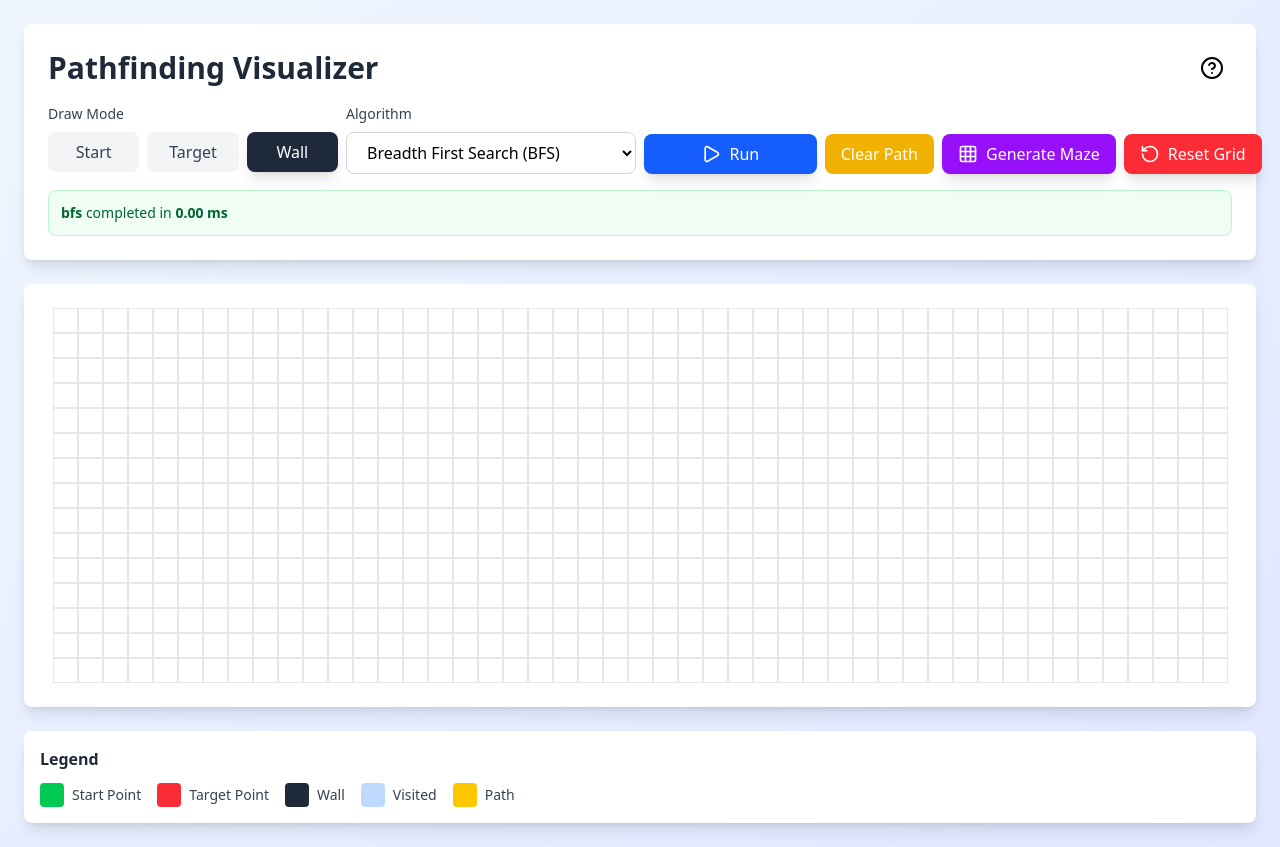
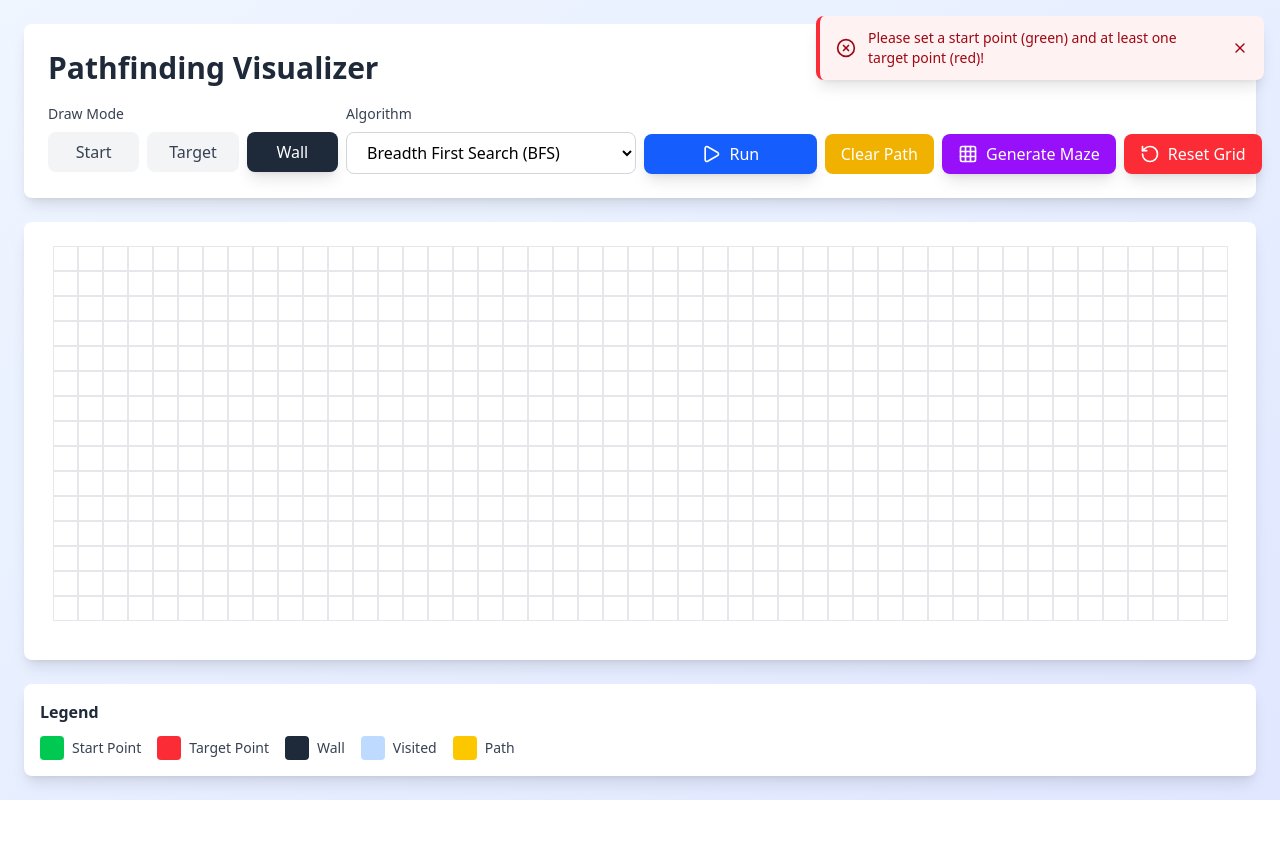
Before and after one commit to sky-aman/Path-Finding-App, a React (Vite) app: page / in a window 1280 px wide. Both pictures are taken after a click on the button "Run". After the commit the page ends 800 px from the top, so only its background shows below. Built offline with nearby package versions, Linux system fonts and the light colour scheme.

Commit message:
feat: added error and success notifications

```diff
--- a/src/App.jsx
+++ b/src/App.jsx
@@ -1,6 +1,7 @@
 import Header from './component/Header';
 import { Grid } from './component/Grid';
 import Legend from './component/Legend';
+import ToastNofication from './component/ToastNofication';
 
 /**
  * The main component of the application.
@@ -9,6 +10,7 @@ function App ()
 {
   return (
     <div className="flex flex-col min-h-screen bg-gradient-to-br from-blue-50 to-indigo-100 p-6">
+      <ToastNofication />
       <Header />
       <Grid />
       <Legend />
--- a/src/component/ActionButtons.jsx
+++ b/src/component/ActionButtons.jsx
@@ -10,8 +10,10 @@ import useAStar from "../hooks/useAstar";
 import useBiDirectional from "../hooks/useBiDirectional";
 import useBiDirectionalAStar from "../hooks/useBiDirectionalAStar";
 import useGenerateMaze from "../hooks/useGenerateMaze";
+import useNotification from "../hooks/useNotification";
 
 const ActionButtons = () => {
+	const { showNotification } = useNotification();
 	const resetGrid = useGrid((state) => state.resetGrid);
 	const isRunning = useIsRunning((state) => state.isRunning);
 	const algorithm = useAlgorithm((state) => state.algorithm);
@@ -19,6 +21,8 @@ const ActionButtons = () => {
 	const setDuration = usePerformance((state) => state.setDuration);
 	const resetDuration = usePerformance((state) => state.resetDuration);
 	const { isGeneratingMaze, generateMaze } = useGenerateMaze();
+	const targets = useGrid((state) => state.targets);
+	const start = useGrid((state) => state.start);
 
 	const { bfs } = useBFS();
 	const { dfs } = useDFS();
@@ -27,29 +31,57 @@ const ActionButtons = () => {
 	const { biDirectionalAStar } = useBiDirectionalAStar();
 	const { biDirectional } = useBiDirectional();
 
+	const checkTargetsOnlyOne = () => {
+		if (targets.size == 1) {
+			return;
+		}
+		throw new Error(`Please select only one target for ${algorithm.toUpperCase()}`);
+	}
+
 	const runAlgorithm = async () => {
 		resetDuration();
+		if(targets.size == 0 || !start) {
+			showNotification('Please set a start point (green) and at least one target point (red)!', 'error');
+			return;
+		}
+
 		let algo;
+		try {
 			switch (algorithm) {
 				case "bfs":
-				algo = bfs; break;
+					algo = bfs;
+					break;
 				case "dfs":
-				algo = dfs; break;
+					algo = dfs;
+					break;
 				case "dijkstra":
-				algo = dijkstra; break;
+					algo = dijkstra;
+					break;
 				case "a-star":
-				algo = aStar; break;
+					checkTargetsOnlyOne();
+					algo = aStar;
+					break;
 				case "bi-directional-a-star":
-				algo = biDirectionalAStar; break;
+					checkTargetsOnlyOne();
+					algo = biDirectionalAStar;
+					break;
 				case "bi-directional":
-				algo = biDirectional; break;
+					checkTargetsOnlyOne();
+					algo = biDirectional;
+					break;
 			}
 			const startTime = performance.now();
 			if (algo) {
 				await algo();
 			}
 			setDuration((performance.now() - startTime).toFixed(2));
+			showNotification(`${algorithm.toUpperCase()} completed successfully!`, 'success');
+		} catch (err) {
+			showNotification(err.message || 'An error occurred during pathfinding', 'error');
+			console.log(err.message);
+		}
 	};
+
 	return (
 		<>
 			<div className="flex gap-2 items-end">
@@ -77,7 +109,7 @@ const ActionButtons = () => {
 					className="flex-1 text-nowrap bg-purple-600 hover:bg-purple-700 text-white px-4 py-2 rounded-lg font-medium shadow-lg hover:shadow-xl transition-all disabled:opacity-50 flex items-center justify-center gap-2"
 				>
 					<Grid3x3 size={20} />
-					{isGeneratingMaze ? 'Generating...' : 'Generate Maze'}
+					{isGeneratingMaze ? "Generating..." : "Generate Maze"}
 				</button>
 				<button
 					onClick={resetGrid}
--- /dev/null
+++ b/src/component/ToastNofication.jsx
@@ -0,0 +1,45 @@
+import { AlertCircle, CheckCircle, X, XCircle } from "lucide-react";
+import useNotificationStore from "../store/useNotificationStore";
+
+const ToastNofication = () => {
+	const notifications = useNotificationStore((state) => state.notifications);
+	const removeNotification = useNotificationStore(
+		(state) => state.removeNotification
+	);
+
+	return (
+		<div className="fixed top-4 right-4 z-50 space-y-2">
+			{notifications.map((notification) => (
+				<div
+					key={notification.id}
+					className={`flex items-center gap-3 px-4 py-3 rounded-lg shadow-lg max-w-md animate-slide-in ${
+						notification.type === "error"
+							? "bg-red-50 border-l-4 border-red-500 text-red-800"
+							: notification.type === "success"
+							? "bg-green-50 border-l-4 border-green-500 text-green-800"
+							: "bg-blue-50 border-l-4 border-blue-500 text-blue-800"
+					}`}
+				>
+					{notification.type === "error" && (
+						<XCircle size={20} className="flex-shrink-0" />
+					)}
+					{notification.type === "success" && (
+						<CheckCircle size={20} className="flex-shrink-0" />
+					)}
+					{notification.type === "info" && (
+						<AlertCircle size={20} className="flex-shrink-0" />
+					)}
+					<p className="text-sm font-medium flex-1">{notification.message}</p>
+					<button
+						onClick={() => removeNotification(notification.id)}
+						className="flex-shrink-0 hover:opacity-70 transition-opacity"
+					>
+						<X size={16} />
+					</button>
+				</div>
+			))}
+		</div>
+	);
+};
+
+export default ToastNofication;
--- /dev/null
+++ b/src/hooks/useNotification.js
@@ -0,0 +1,23 @@
+import { useState } from "react";
+import useNotificationStore from "../store/useNotificationStore";
+
+const useNotification = () => {
+    const addNotifications = useNotificationStore(state => state.addNotifications);
+    const removeNotification = useNotificationStore(state => state.removeNotification);
+
+    // Notification system
+    const showNotification = (message, type = "info") => {
+        const id = Date.now();
+        const notification = { id, message, type };
+        addNotifications( notification);
+
+        // Auto-remove after 4 seconds
+        setTimeout(() => {
+            removeNotification(id);
+        }, 4000);
+    };
+
+    return { showNotification };
+}
+
+export default useNotification;
--- /dev/null
+++ b/src/store/useNotificationStore.js
@@ -0,0 +1,17 @@
+import { create } from "zustand";
+import useNotification from "../hooks/useNotification";
+
+const useNotificationStore = create((set) => ({
+	notifications: [],
+	addNotifications: (notification) =>
+		set((state) => {
+			return { notifications: [notification, ...state.notifications] };
+		}),
+	removeNotification: (id) =>
+		set((state) => {
+			const newNotifications = state.notifications.filter((n) => n.id !== id);
+			return { notifications: newNotifications };
+		}),
+}));
+
+export default useNotificationStore;
```
Lines whose indentation alone changed are shown as unchanged.
